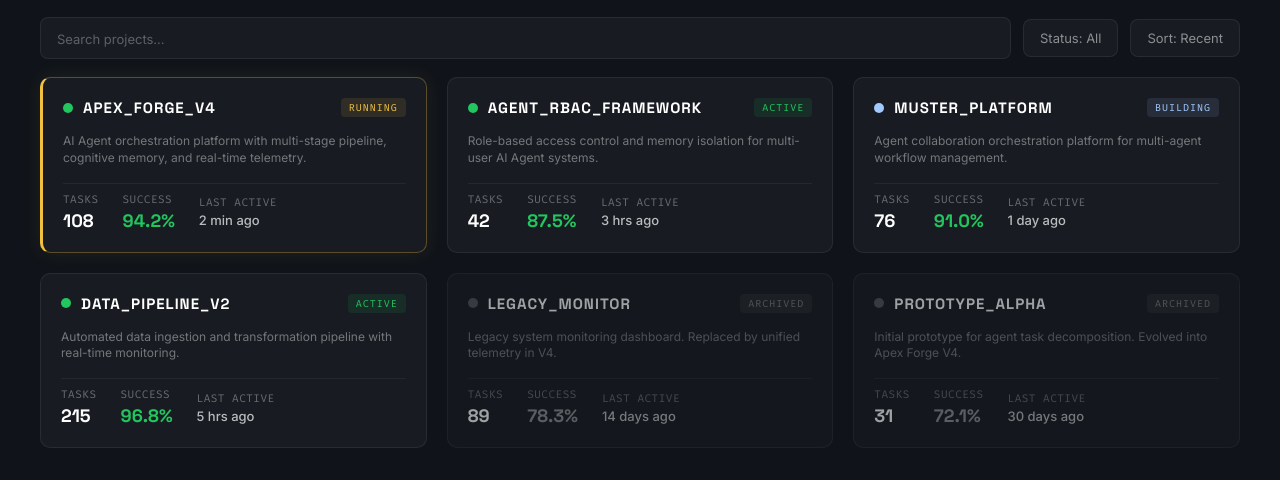
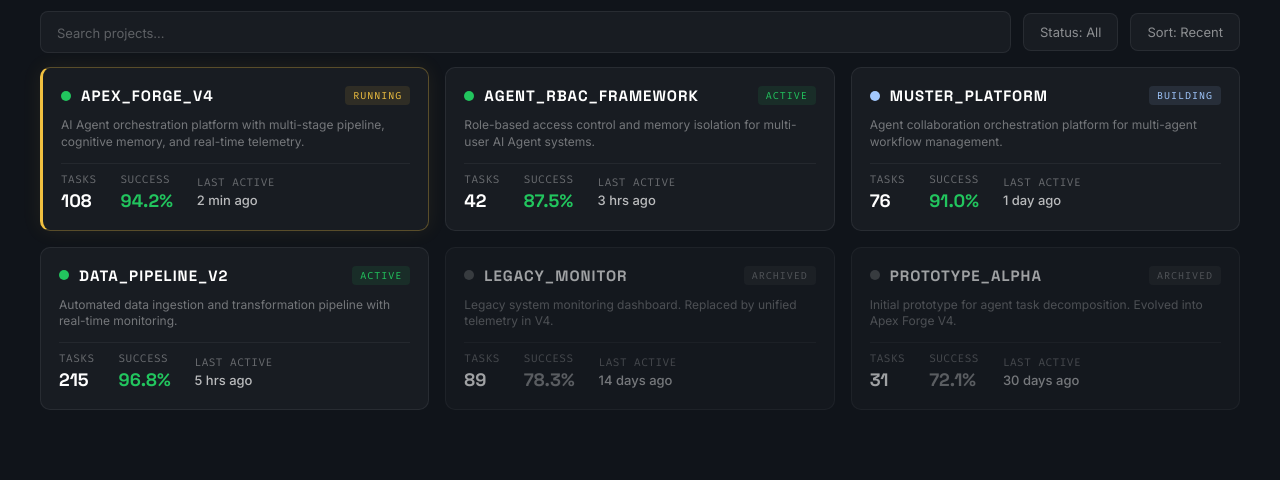
Before and after one commit to d-wwei/apex-forge, a browser extension: page frontend/index.html in a window 1280 px wide. Shown: the part 382-862 px from the top of the page. After the commit the page ends 824 px from the top, so only its background shows below. Drawn offline with Linux system fonts and the light colour scheme; no server answers.

Commit message:
experiment: tighter card grid gaps + padding for full second-row visibility

```diff
--- a/frontend/styles.css
+++ b/frontend/styles.css
@@ -1188,7 +1188,7 @@ html, body {
   display: flex;
   align-items: center;
   gap: 12px;
-  padding: 20px 40px 0 40px;
+  padding: 14px 40px 0 40px;
 }
 .home-search-input {
   flex: 1;
@@ -1217,16 +1217,16 @@ html, body {
 .home-grid {
   display: grid;
   grid-template-columns: repeat(3, 1fr);
-  gap: 20px;
-  padding: 18px 40px 0 40px;
+  gap: 16px;
+  padding: 14px 40px 0 40px;
 }
 
 /* --- 4. Project Card --- */
 .project-card {
   display: flex;
   flex-direction: column;
-  gap: 16px;
-  padding: 20px;
+  gap: 12px;
+  padding: 18px;
   background: #181c22;
   border: 1px solid rgba(223,226,235,0.08);
   border-radius: 10px;
```
